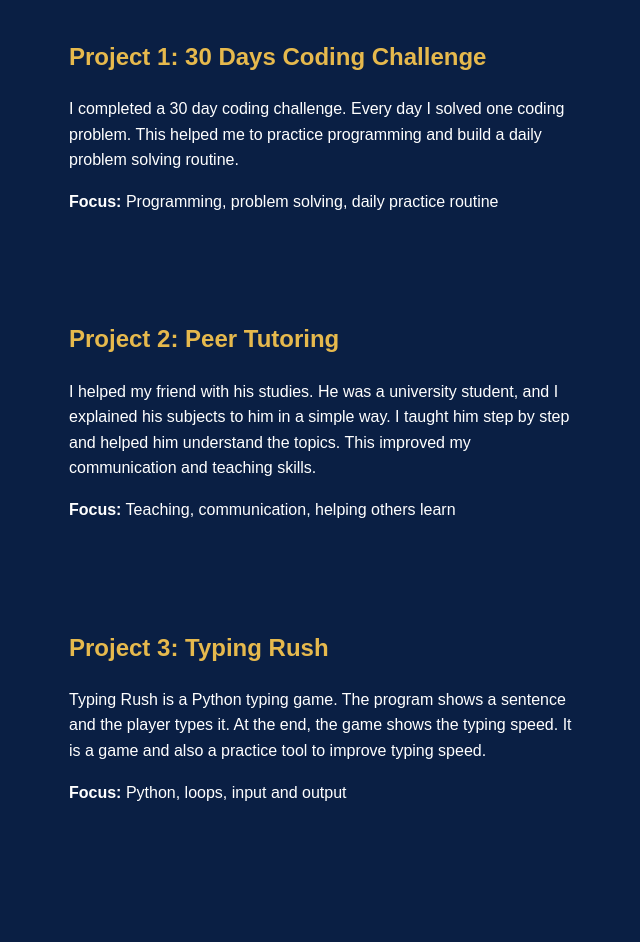
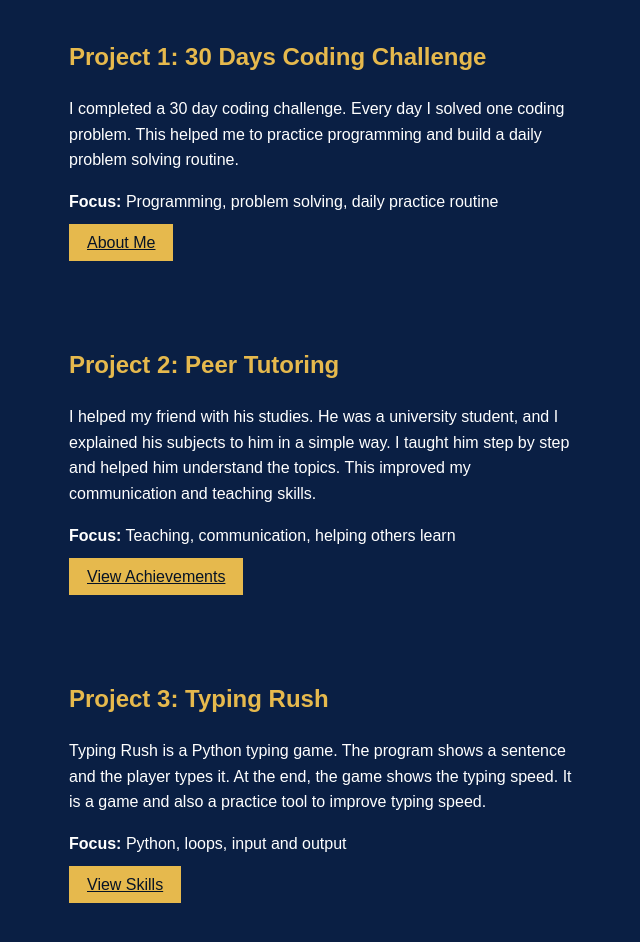
Before and after one commit to HamidSoomro/My-portfolio, a plain HTML site: page work.html in a window 1280 px wide. Shown: the part 228-1170 px from the top of the page, without its empty margins (74-714 px from the left). Before the commit the page ends 1124 px from the top, so only its background shows below. Drawn offline with Linux system fonts and the light colour scheme.

Commit message:
Update work.html

```diff
--- a/work.html
+++ b/work.html
@@ -28,6 +28,7 @@
         <h2>Project 1: 30 Days Coding Challenge</h2>
         <p>I completed a 30 day coding challenge. Every day I solved one coding problem. This helped me to practice programming and build a daily problem solving routine.</p>
         <p><strong>Focus:</strong> Programming, problem solving, daily practice routine</p>
+        <a href="about.html" class="button">About Me</a>
       </div>
     </div>
 
@@ -36,6 +37,7 @@
         <h2>Project 2: Peer Tutoring</h2>
         <p>I helped my friend with his studies. He was a university student, and I explained his subjects to him in a simple way. I taught him step by step and helped him understand the topics. This improved my communication and teaching skills.</p>
         <p><strong>Focus:</strong> Teaching, communication, helping others learn</p>
+        <a href="achievements.html" class="button">View Achievements</a>
       </div>
     </div>
 
@@ -44,6 +46,7 @@
         <h2>Project 3: Typing Rush</h2>
         <p>Typing Rush is a Python typing game. The program shows a sentence and the player types it. At the end, the game shows the typing speed. It is a game and also a practice tool to improve typing speed.</p>
         <p><strong>Focus:</strong> Python, loops, input and output</p>
+        <a href="about.html" class="button">View Skills</a>
       </div>
     </div>
   </main>
```
